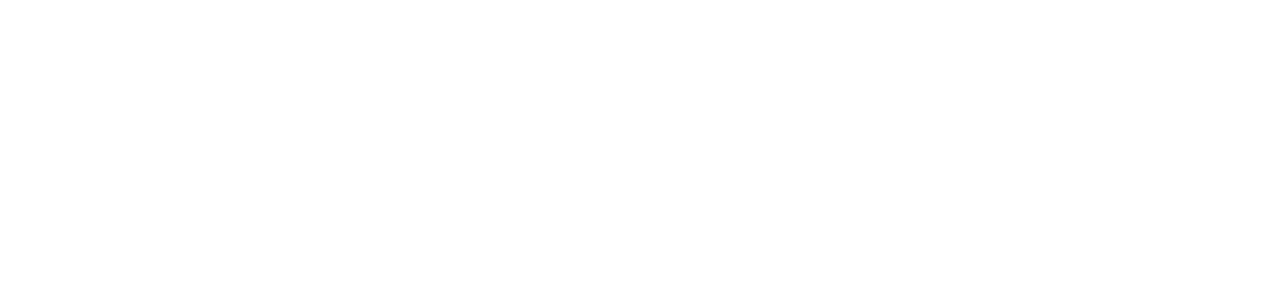
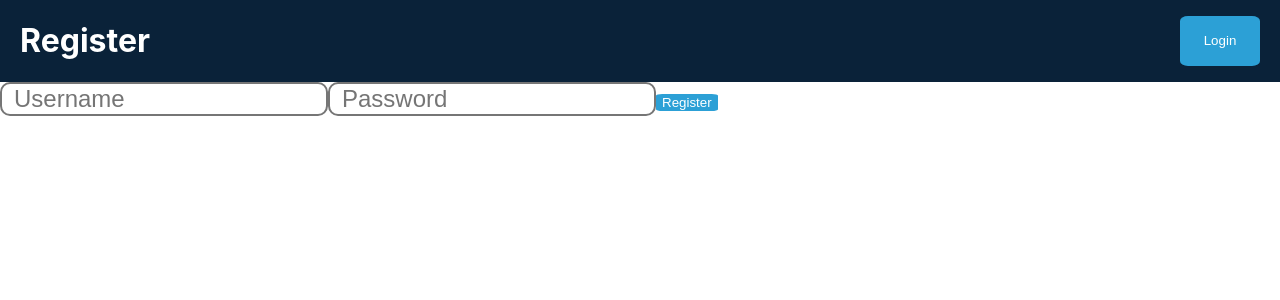
Before and after one commit to doleksiyenko/Expense-Tracker, a React (Create React App) app in the folder client/: page /register in a window 1280 px wide. Shown: the top 300 px of the page. Built offline with nearby package versions, Linux system fonts and the light colour scheme.

Commit message:
Register page functionality + redirect on register

```diff
--- a/client/src/App.css
+++ b/client/src/App.css
@@ -14,3 +14,17 @@
     cursor: pointer;
     background: #1875a0;
 }
+
+.roundedInput {
+    padding-left: 0.5em;
+    border-style: solid;
+    border-radius: 10px;
+}
+
+.formInput {
+    font-size: 1.5em;
+}
+
+.formInput:focus {
+    border: 2px #2393c7 solid;
+}
--- a/client/src/App.js
+++ b/client/src/App.js
@@ -7,6 +7,7 @@
 // Components
 import TransactionDashboard from "./components/TransactionDashboard/TransactionDashboard";
 import Login from "./components/Login/Login";
+import Register from "./components/Register/Register";
 
 import "./App.css";
 
@@ -22,6 +23,7 @@
                     />
                 </TransactionProvider>
                 <Route exact path="/login" component={Login}></Route>
+                <Route exact path="/register" component={Register}></Route>
             </AuthProvider>
         </Router>
     );
--- /dev/null
+++ b/client/src/components/EntryHeader/EntryHeader.js
@@ -0,0 +1,31 @@
+import React from "react";
+import { useHistory } from "react-router-dom";
+
+// styling in TransactionHeader.css
+
+const EntryHeader = ({ page }) => {
+    const history = useHistory();
+
+    return (
+        <div id="transaction-header">
+            <h1>{page}</h1>
+            {page === "Register" ? (
+                <button
+                    className="primary-button"
+                    onClick={() => history.push("/login")}
+                >
+                    Login
+                </button>
+            ) : (
+                <button
+                    className="primary-button"
+                    onClick={() => history.push("/register")}
+                >
+                    Register
+                </button>
+            )}
+        </div>
+    );
+};
+
+export default EntryHeader;
--- /dev/null
+++ b/client/src/components/Login/Login.css
@@ -0,0 +1,4 @@
+#login-form {
+    display: flex;
+    flex-direction: column;
+}
--- a/client/src/components/Login/Login.js
+++ b/client/src/components/Login/Login.js
@@ -1,6 +1,11 @@
 import React, { useState, useContext } from "react";
 import { useHistory } from "react-router-dom";
 import { AuthContext } from "../../context/AuthContext";
+
+// component
+import EntryHeader from "../EntryHeader/EntryHeader";
+// styles
+import "./Login.css";
 
 const Login = () => {
     const [username, setUsername] = useState("");
@@ -45,25 +50,35 @@
 
     return (
         <div>
-            <h1>Login</h1>
-            <form onSubmit={logIn}>
+            <EntryHeader page={"Login"} />
+            <div>
+                <form id="login-form" onSubmit={logIn}>
                     <input
+                        className="roundedInput formInput"
                         value={username}
-                    placeholder="Enter your username!"
+                        placeholder="Username"
                         onChange={(e) => {
                             setUsername(e.target.value);
                         }}
                     ></input>
                     <input
+                        className="roundedInput formInput"
                         value={password}
                         type="password"
-                    placeholder="Enter your password"
+                        placeholder="Password"
                         onChange={(e) => {
                             setPassword(e.target.value);
                         }}
                     ></input>
-                <button type="submit">Submit</button>
+                    <button
+                        style={{ width: 80, height: 40 }}
+                        className="primary-button"
+                        type="submit"
+                    >
+                        Login
+                    </button>
                 </form>
+            </div>
         </div>
     );
 };
--- a/client/src/components/Register/Register.js
+++ b/client/src/components/Register/Register.js
@@ -0,0 +1,86 @@
+import React, { useState, useContext } from "react";
+import { useHistory } from "react-router-dom";
+import { AuthContext } from "../../context/AuthContext";
+import EntryHeader from "../EntryHeader/EntryHeader";
+
+const Register = ({ page }) => {
+    const [username, setUsername] = useState("");
+    const [password, setPassword] = useState("");
+    const [auth, setAuth] = useContext(AuthContext);
+
+    const history = useHistory();
+
+    const registerUser = async (e) => {
+        e.preventDefault();
+        // register the user into the database
+        const response = await fetch(
+            "http://localhost:5000/auth/user/register",
+            {
+                headers: {
+                    "Content-Type": "application/json",
+                },
+                method: "POST",
+                body: JSON.stringify({
+                    displayName: username,
+                    password: password,
+                }),
+            }
+        );
+        const registeredUser = await response.json();
+        if (response.status === 201) {
+            // the user was registered succesfully, log in the user, and redirect them to the dashboard
+            console.log(registeredUser);
+            const response = await fetch(
+                "http://localhost:5000/auth/user/login",
+                {
+                    headers: {
+                        "Content-Type": "application/json",
+                    },
+                    method: "POST",
+                    body: JSON.stringify({
+                        displayName: username,
+                        password: password,
+                    }),
+                }
+            );
+            const token = await response.json();
+            if (response.status === 200) {
+                // if the login is successful, get the authentication token
+                localStorage.setItem("auth-token", token.token);
+                setAuth(true);
+                history.push("/");
+            } else {
+                // a bad request, show the an error card
+                console.log(token);
+            }
+        } else {
+            console.log(registerUser.error);
+        }
+    };
+
+    return (
+        <div>
+            <EntryHeader page={"Register"} />
+            <div>
+                <form onSubmit={registerUser}>
+                    <input
+                        className="roundedInput formInput"
+                        value={username}
+                        onChange={(e) => setUsername(e.target.value)}
+                        placeholder="Username"
+                    ></input>
+                    <input
+                        className="roundedInput formInput"
+                        value={password}
+                        onChange={(e) => setPassword(e.target.value)}
+                        placeholder="Password"
+                        type="password"
+                    ></input>
+                    <button className="primary-button">Register</button>
+                </form>
+            </div>
+        </div>
+    );
+};
+
+export default Register;
--- a/client/src/components/TransactionInput/TransactionInput.css
+++ b/client/src/components/TransactionInput/TransactionInput.css
@@ -1,10 +1,3 @@
-.roundedInput {
-    padding-left: 0.5em;
-    border-style: solid;
-    font-size: 0.45em;
-    border-radius: 10px;
-}
-
 #transaction-input {
     font-size: 3.5em;
     margin-top: 10px;
```
Lines whose indentation alone changed are shown as unchanged.
